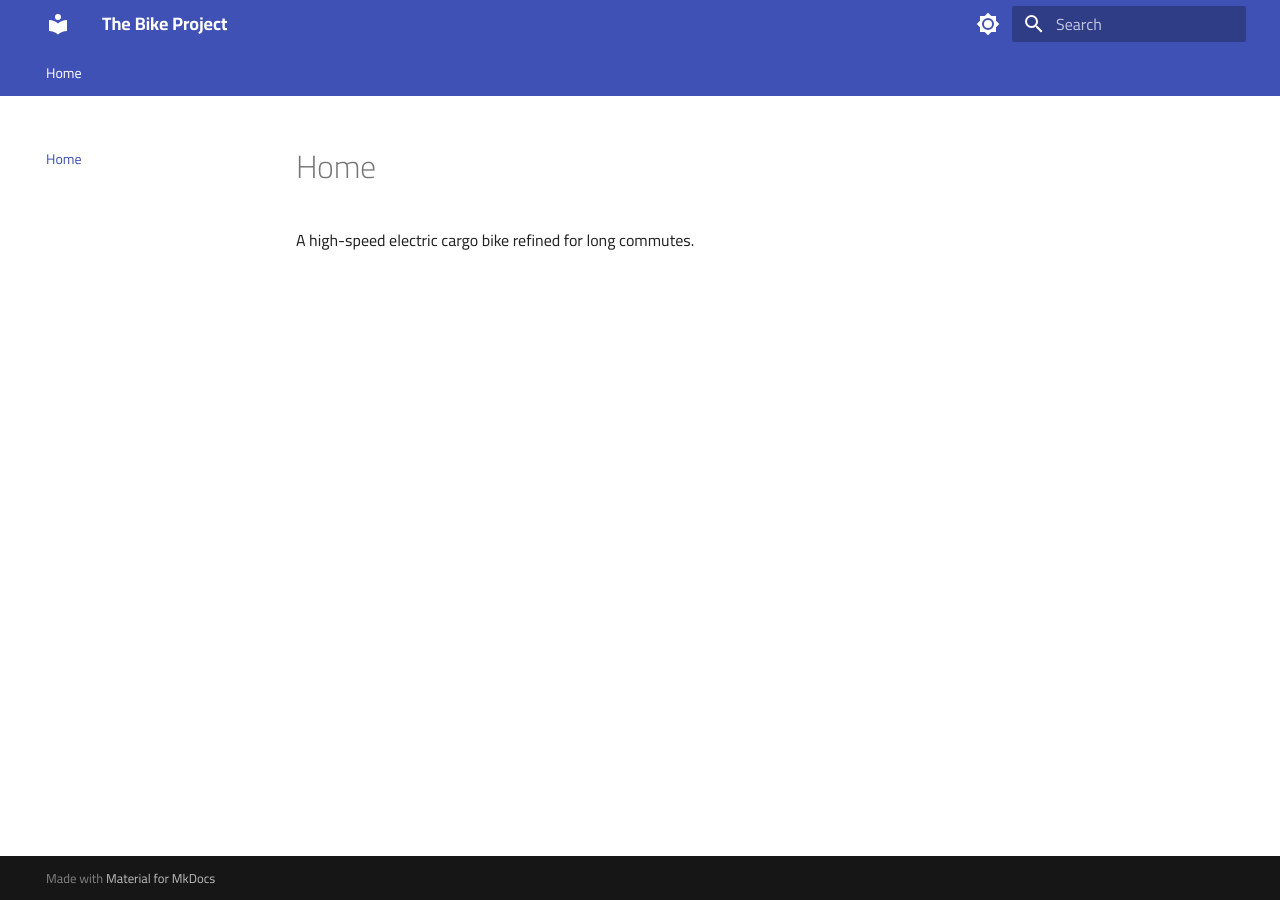
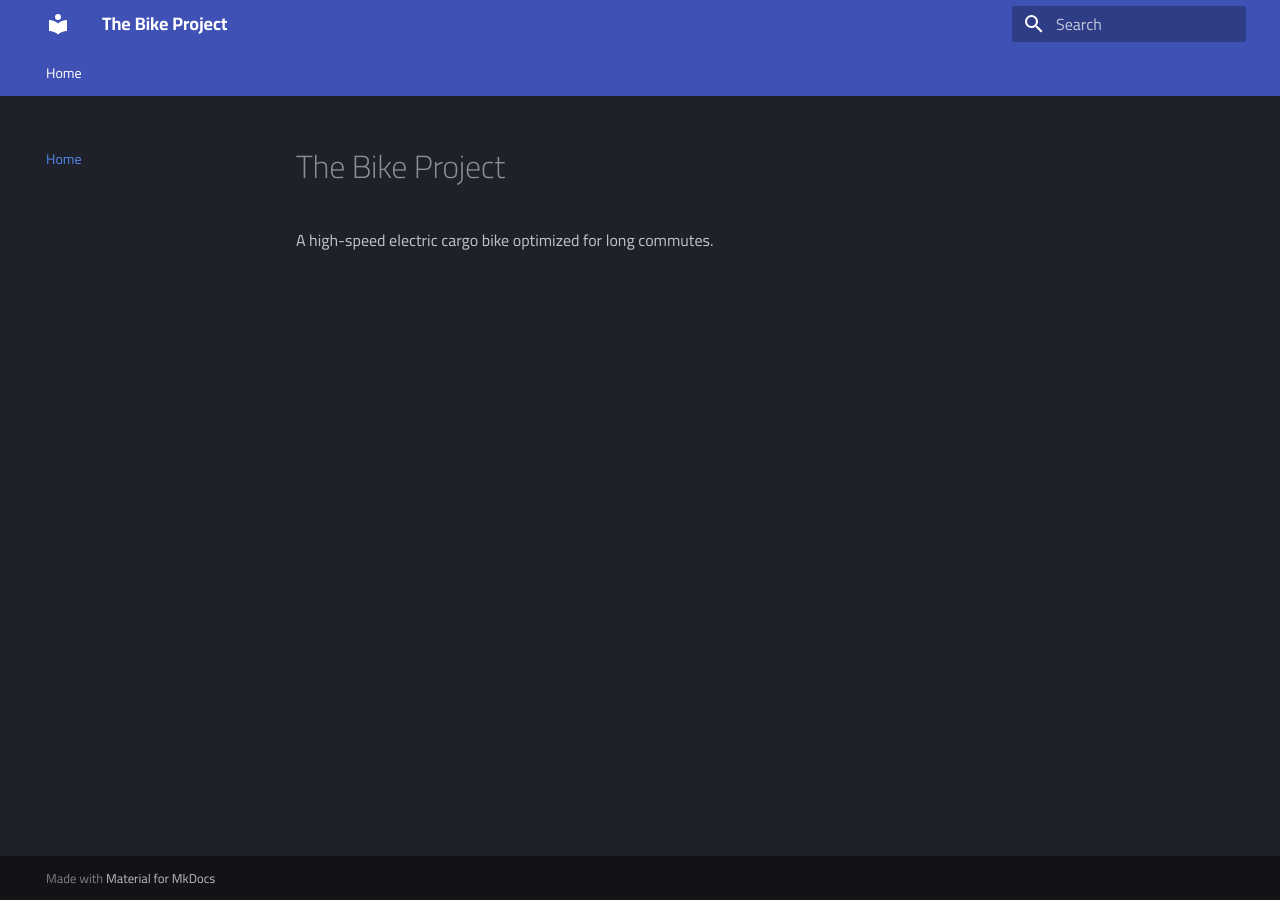
Before and after one commit to alec-bike/alec-bike.github.io, an MkDocs documentation site: the page built from docs/index.md, in a window 1280 px wide. Built offline with MkDocs 1.6.1 and Material for MkDocs 9.7.7, drawn with Linux system fonts in a browser that asks for light colours; some web fonts are replaced.

Commit message:
Minor updates.

```diff
--- a/.pre-commit-config.yaml
+++ b/.pre-commit-config.yaml
@@ -12,7 +12,7 @@ repos:
     hooks:
       - id: mkdocs-build
         name: mkdocs build
-        entry: .venv/bin/mkdocs build -s
+        entry: .venv/bin/mkdocs build
         language: system
         files: ^(mkdocs.yaml|docs/)
         pass_filenames: false
--- a/docs/index.md
+++ b/docs/index.md
@@ -1,3 +1,3 @@
-# Home
+# The Bike Project
 
-A high-speed electric cargo bike refined for long commutes.
+A high-speed electric cargo bike optimized for long commutes.
--- a/mkdocs.yaml
+++ b/mkdocs.yaml
@@ -10,18 +10,8 @@ theme:
     text: Cairo
     code: Cairo Mono
   palette:
-    # toggle for light mode
-    - media: "(prefers-color-scheme: light)"
-      scheme: default
-      toggle:
-        icon: material/brightness-7
-        name: Switch to dark mode
-    # toggle for dark mode
     - media: "(prefers-color-scheme: dark)"
       scheme: slate
-      toggle:
-        icon: material/brightness-4
-        name: Switch to light mode
   features:
     - navigation.instant
     - navigation.tabs
--- a/pyproject.toml
+++ b/pyproject.toml
@@ -1,10 +1,10 @@
 [project]
 name = "alec-bike.github.io"
 version = "0.1.0"
-description = "A high-speed electric cargo bike refined for long commutes."
+description = "A high-speed electric cargo bike optimized for long commutes."
 readme = "README.md"
 requires-python = ">=3.12"
 dependencies = [
   "mkdocs-github-admonitions-plugin>=0.1.1",
-  "mkdocs-material>=9.6.23",
+  "mkdocs-material>=9.7.0",
 ]
```
Also changed, not shown: README.md (+1 -1 lines), 2 other files.
